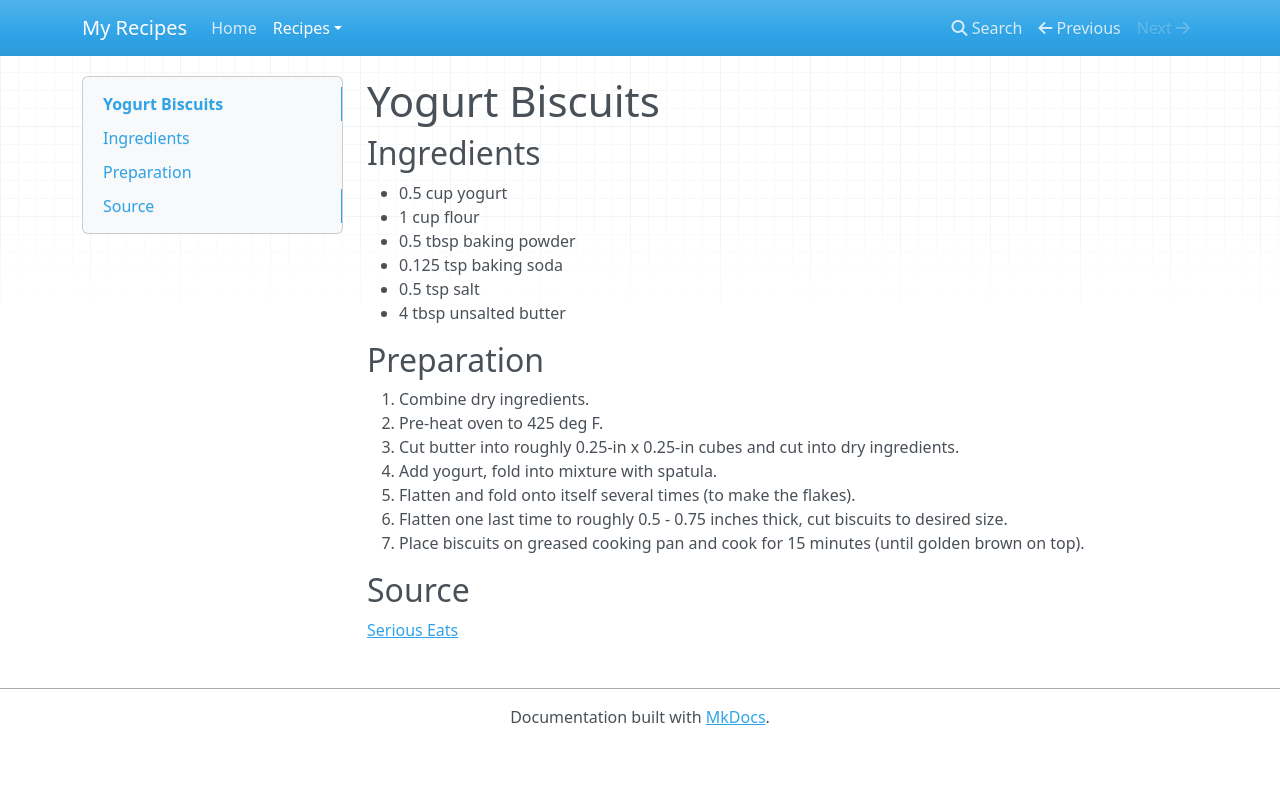
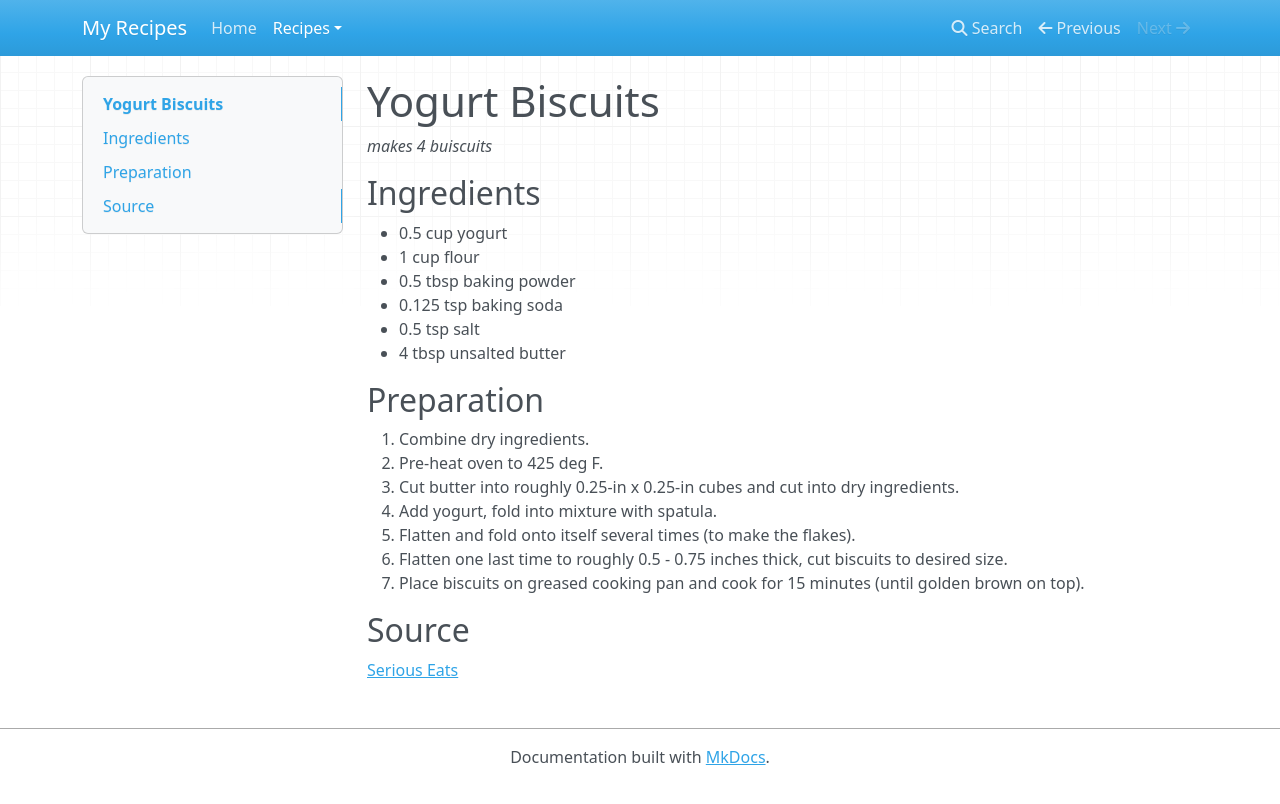
Before and after one commit to konnerhorton/recipes, an MkDocs documentation site: the page built from docs/recipes/yogurt-biscuits.md, in a window 1280 px wide. Shown: the top 804 px of the page. Built offline with MkDocs 1.6.1, drawn with Linux system fonts in a browser that asks for light colours; nearby versions of some CDN libraries.

Commit message:
Update yogurt-biscuits.md

```diff
--- a/docs/recipes/yogurt-biscuits.md
+++ b/docs/recipes/yogurt-biscuits.md
@@ -1,4 +1,6 @@
 # Yogurt Biscuits
+
+_makes 4 buiscuits_
 
 ## Ingredients
 
```
